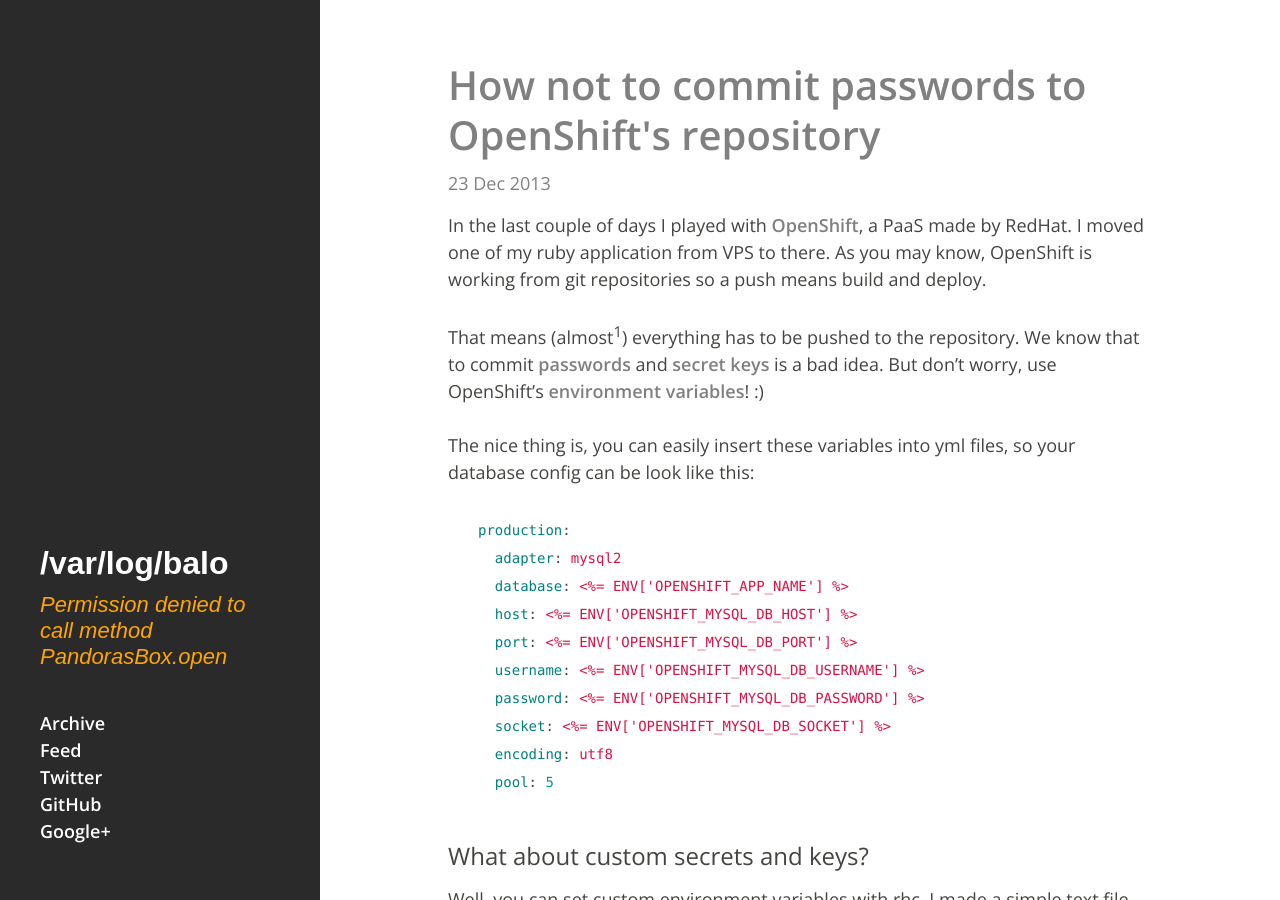
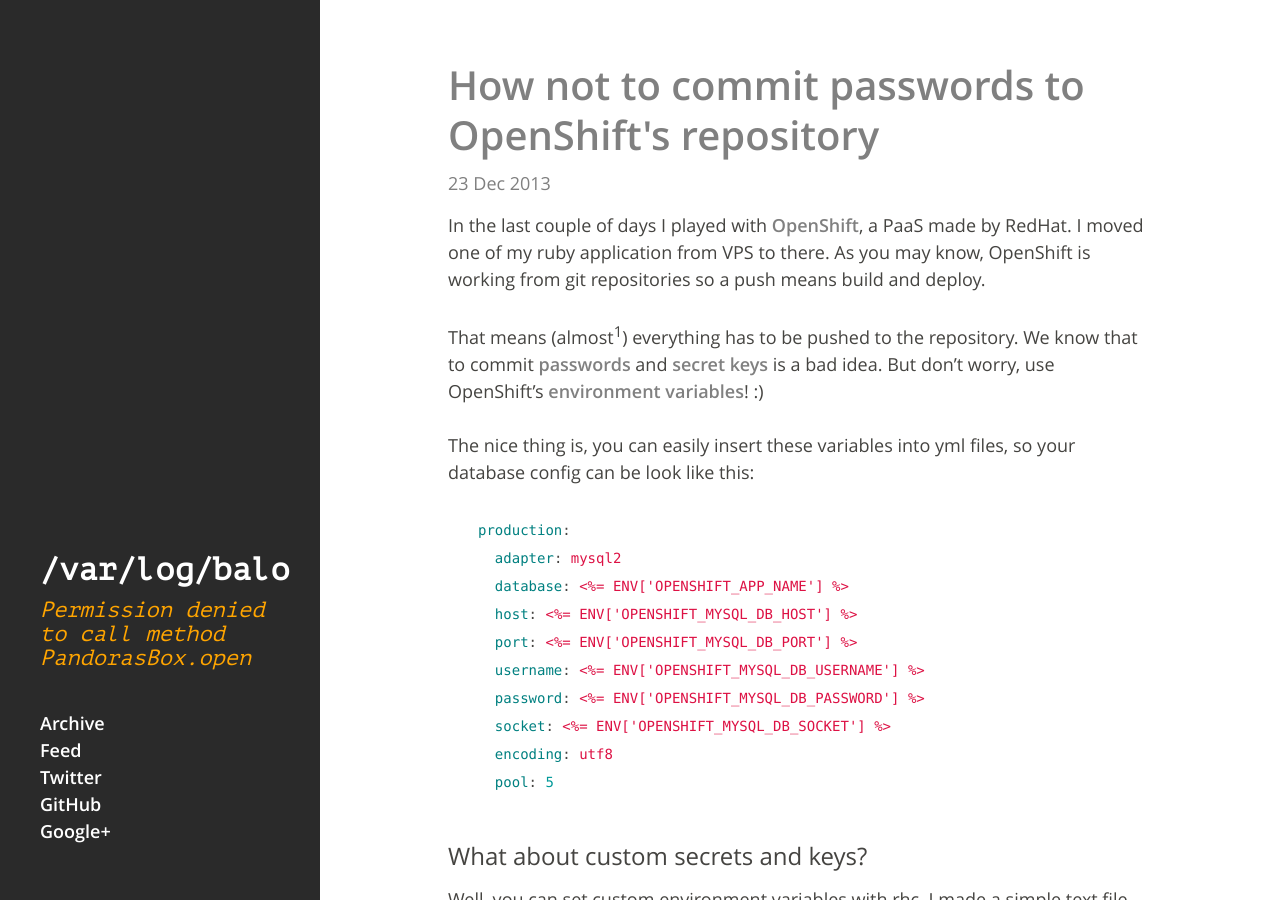
Before and after one commit to vbalazs/vbalazs.github.io, a Jekyll site: the page built from index.html, in a window 1280 px wide and 900 px high. Built offline with Jekyll 4.4.1, drawn with Linux system fonts in a browser that asks for light colours; some web fonts are replaced; Markdown is read by kramdown in place of the engine named in the settings; the list of posts is cut into pages by our own code.

Commit message:
Use fonts css and woff fonts locally instead of always download them from the google's cdn

```diff
--- a/_includes/meta.html
+++ b/_includes/meta.html
@@ -7,11 +7,10 @@
     <meta content='Web application developer, environmentalist, wannebe space pirate, java, ruby and tech addict' property='og:description'/>
 
     <!-- CSS -->
-    <link rel="stylesheet" href="/assets/css/hyde.css">
-    <link rel="stylesheet" href="/assets/css/custom.css">
+    <link rel="stylesheet" href="/assets/css/hyde.css" />
+    <link rel="stylesheet" href="/assets/css/custom.css" />
     <!-- syntax highlighting CSS -->
-    <link rel="stylesheet" href="/assets/css/syntax.css">
-    <link rel="stylesheet" href="http://fonts.googleapis.com/css?family=Open+Sans:300,400italic,400,600,700|Abril+Fatface|PT+Mono&subset=latin,latin-ext" />
+    <link rel="stylesheet" href="/assets/css/syntax.css" />
 
     <!-- Icons -->
     <!-- <link rel="apple-touch-icon-precomposed" sizes="144x144" href="/public/touch-icon-144-precomposed.png"> -->
--- a/assets/css/custom.css
+++ b/assets/css/custom.css
@@ -14,3 +14,42 @@
 .meta .date {
   color: grey;
 }
+
+/* fonts */
+
+@font-face {
+  font-family: 'Open Sans';
+  font-style: normal;
+  font-weight: 300;
+  src: local('Open Sans Light'), local('OpenSans-Light'), url(/assets/fonts/opensans-v6-DXI1ORHCpsQm3Vp6mXoaTRa1RVmPjeKy21_GQJaLlJI.woff) format('woff');
+}
+@font-face {
+  font-family: 'Open Sans';
+  font-style: normal;
+  font-weight: 400;
+  src: local('Open Sans'), local('OpenSans'), url(/assets/fonts/opensans-v6-u-WUoqrET9fUeobQW7jkRT8E0i7KZn-EPnyo3HZu7kw.woff) format('woff');
+}
+@font-face {
+  font-family: 'Open Sans';
+  font-style: normal;
+  font-weight: 600;
+  src: local('Open Sans Semibold'), local('OpenSans-Semibold'), url(/assets/fonts/opensans-v6-MTP_ySUJH_bn48VBG8sNSha1RVmPjeKy21_GQJaLlJI.woff) format('woff');
+}
+@font-face {
+  font-family: 'Open Sans';
+  font-style: normal;
+  font-weight: 700;
+  src: local('Open Sans Bold'), local('OpenSans-Bold'), url(/assets/fonts/opensans-v6-k3k702ZOKiLJc3WVjuplzBa1RVmPjeKy21_GQJaLlJI.woff) format('woff');
+}
+@font-face {
+  font-family: 'Open Sans';
+  font-style: italic;
+  font-weight: 400;
+  src: local('Open Sans Italic'), local('OpenSans-Italic'), url(/assets/fonts/opensans-v6-xjAJXh38I15wypJXxuGMBtIh4imgI8P11RFo6YPCPC0.woff) format('woff');
+}
+@font-face {
+  font-family: 'PT Mono';
+  font-style: normal;
+  font-weight: 400;
+  src: local('PT Mono'), local('PTMono-Regular'), url(/assets/fonts/ptmono-v1-dMra6Jbp4dctDCd8lX4tlg.woff) format('woff');
+}
```
Also changed, not shown: assets/fonts/opensans-v6-DXI1ORHCpsQm3Vp6mXoaTRa1RVmPjeKy21_GQJaLlJI.woff (added), assets/fonts/opensans-v6-MTP_ySUJH_bn48VBG8sNSha1RVmPjeKy21_GQJaLlJI.woff (added), assets/fonts/opensans-v6-k3k702ZOKiLJc3WVjuplzBa1RVmPjeKy21_GQJaLlJI.woff (added), assets/fonts/opensans-v6-u-WUoqrET9fUeobQW7jkRT8E0i7KZn-EPnyo3HZu7kw.woff (added), assets/fonts/opensans-v6-xjAJXh38I15wypJXxuGMBtIh4imgI8P11RFo6YPCPC0.woff (added), assets/fonts/ptmono-v1-dMra6Jbp4dctDCd8lX4tlg.woff (added).
